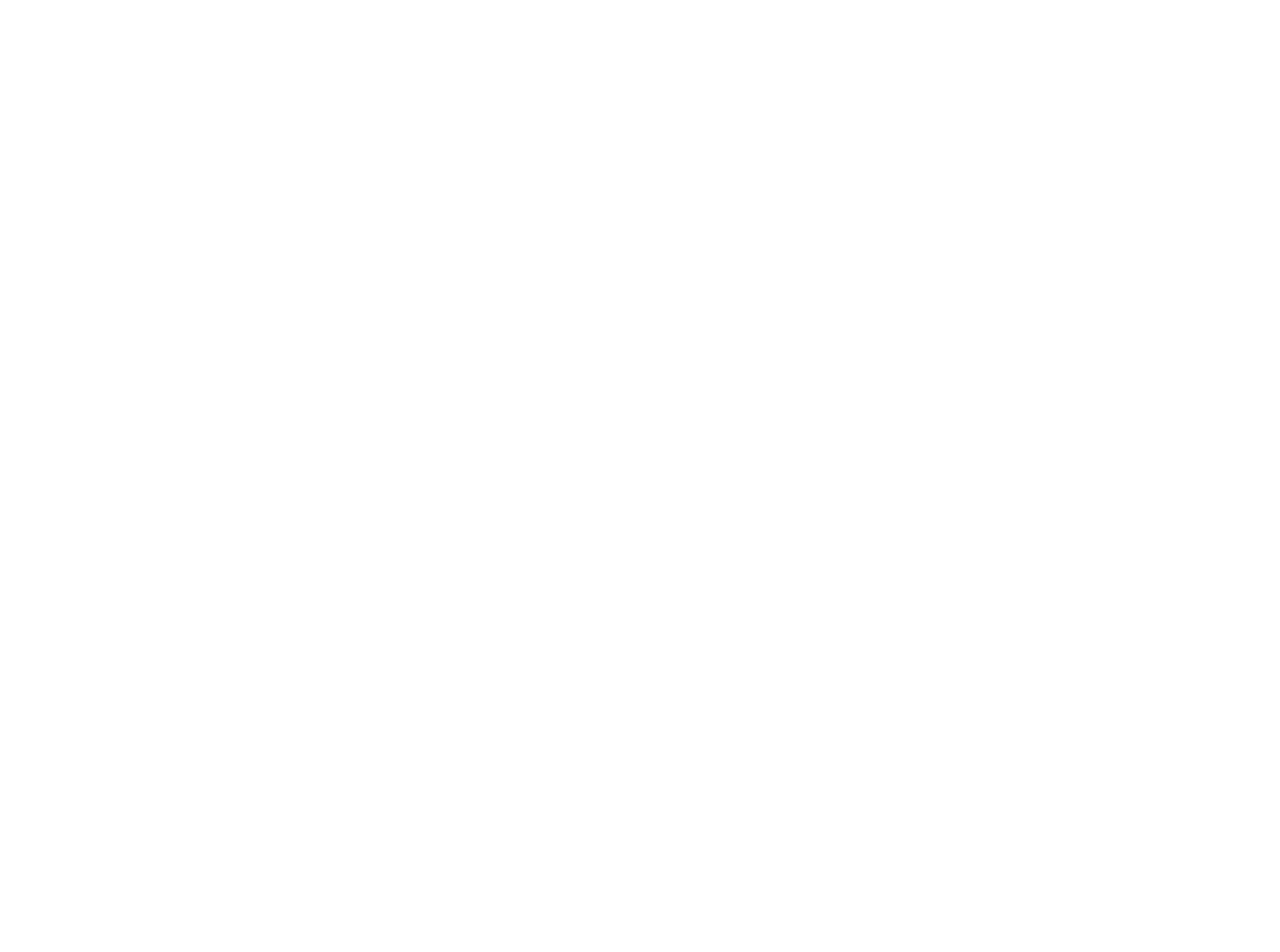
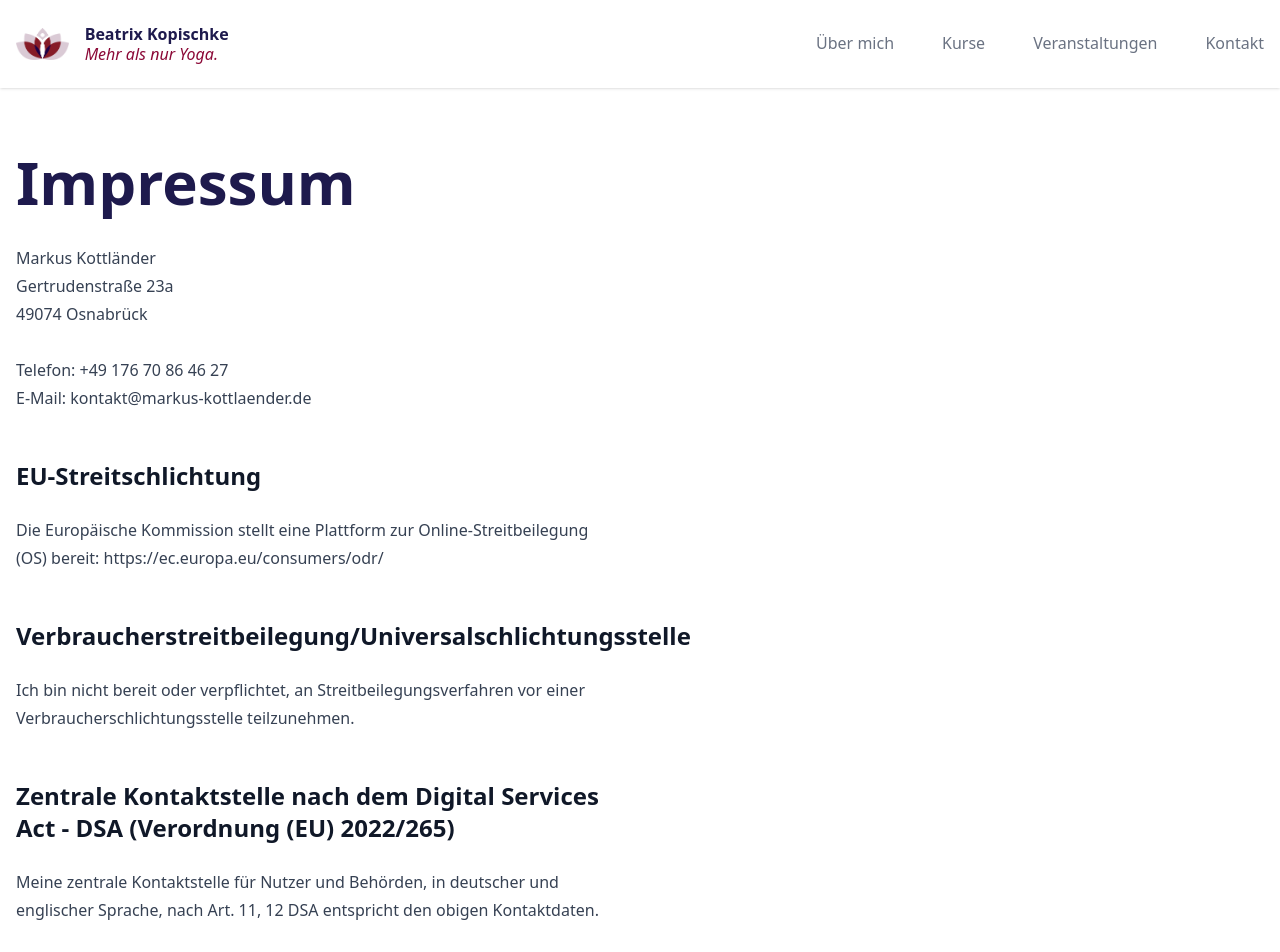
Before and after one commit to mktcode/mktcms, a Nuxt app: page /impressum in a window 1280 px wide. Before the commit this address had no page. Shown: the top 952 px of the page. Before the commit the page ends 800 px from the top, so only its background shows below. Built offline with nearby package versions, Linux system fonts and the light colour scheme.

Commit message:
feat: add Impressum page and update footer navigation link

```diff
--- a/components/Footer.vue
+++ b/components/Footer.vue
@@ -15,7 +15,7 @@
         <img src="/img/logo.png" alt="Beatrix Kopischke" class="h-8">
       </a>
       <ul class="flex space-x-6">
-        <li><a href="#about" class="navlink">Impressum</a></li>
+        <li><NuxtLink to="/impressum" class="navlink">Impressum</NuxtLink></li>
         <li><a href="#services" class="navlink">Datenschutz</a></li>
       </ul>
       <p>© 2025 Beatrix Kopischke - Alle Rechte vorbehalten</p>
--- /dev/null
+++ b/pages/impressum.vue
@@ -0,0 +1,34 @@
+<template>
+  <div>
+    <Navbar />
+    <div class="container mx-auto px-4 mt-16">
+      <h1 class="text-4xl md:text-6xl font-bold text-indigo-950">Impressum</h1>
+      <div class="prose mt-8">
+        <p>
+          Markus Kottländer<br>
+          Gertrudenstraße 23a<br>
+          49074 Osnabrück<br>
+          <br>
+          Telefon: <a href="tel:+4917670864627" class="not-prose">+49 176 70 86 46 27</a><br>
+          E-Mail: <a href="mailto:kontakt@markus-kottlaender.de" class="not-prose">kontakt@markus-kottlaender.de</a>
+        </p>
+
+        <h2>EU-Streitschlichtung</h2>
+        <p>
+          Die Europäische Kommission stellt eine Plattform zur Online-Streitbeilegung (OS) bereit: <a href="https://ec.europa.eu/consumers/odr/" target="_blank" class="not-prose">https://ec.europa.eu/consumers/odr/</a>
+        </p>
+
+        <h2>Verbraucherstreitbeilegung/Universalschlichtungsstelle</h2>
+        <p>
+          Ich bin nicht bereit oder verpflichtet, an Streitbeilegungsverfahren vor einer Verbraucherschlichtungsstelle teilzunehmen.
+        </p>
+
+        <h2>Zentrale Kontaktstelle nach dem Digital Services Act - DSA (Verordnung (EU) 2022/265)</h2>
+        <p>
+          Meine zentrale Kontaktstelle für Nutzer und Behörden, in deutscher und englischer Sprache, nach Art. 11, 12 DSA entspricht den obigen Kontaktdaten.
+        </p>
+      </div>
+    </div>
+    <Footer />
+  </div>
+</template>
```
